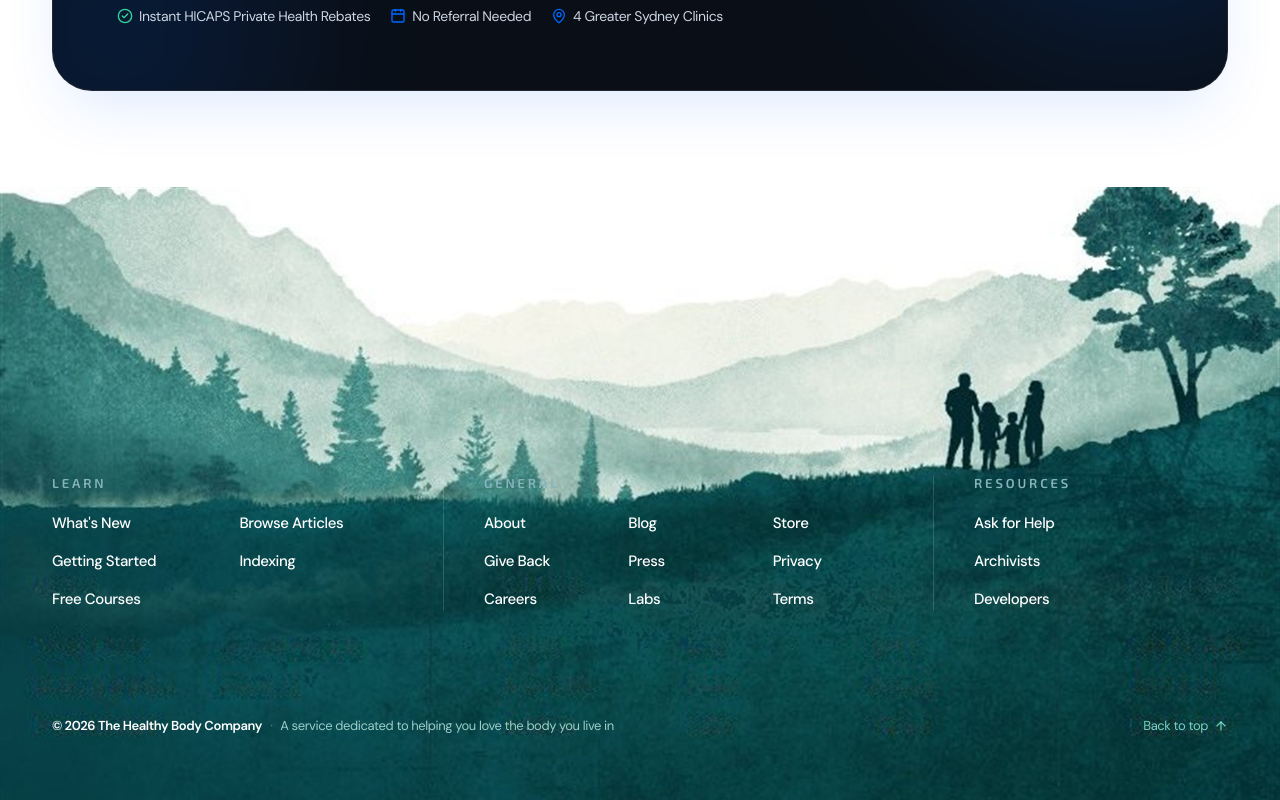
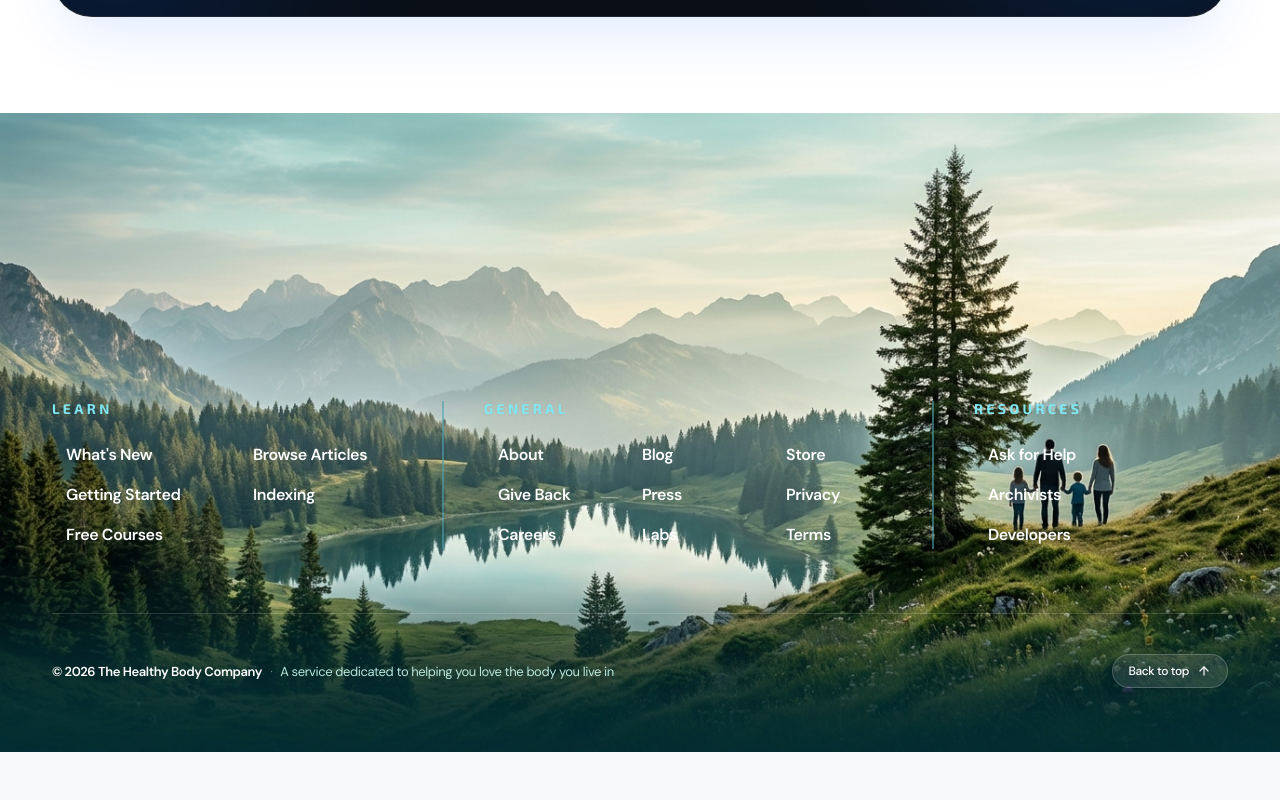
Before and after one commit to Dark-97o/JobGen-HealthyBody, a React (Vite) app: page / in a window 1280 px wide. Shown: the part 8409-9209 px from the top of the page. After the commit the page ends 9161 px from the top, so only its background shows below. Built offline with nearby package versions, Linux system fonts and the light colour scheme.

Commit message:
Upgrade footer background to realistic ultra-HD landscape, boost visibility of category dividers and buttons, remove pill badge and condense info line to one sentence on CTA card

```diff
--- a/src/components/CtaSection.tsx
+++ b/src/components/CtaSection.tsx
@@ -1,5 +1,5 @@
 import React from 'react';
-import { ArrowUpRight, Calendar, CheckCircle2, MapPin, Phone, Sparkles } from 'lucide-react';
+import { ArrowUpRight, Calendar, CheckCircle2, MapPin, Phone } from 'lucide-react';
 
 interface CtaSectionProps {
   onOpenBooking: () => void;
@@ -17,17 +17,12 @@ export const CtaSection: React.FC<CtaSectionProps> = ({ onOpenBooking }) => {
           <div className="relative z-10 flex flex-col lg:flex-row lg:items-center justify-between gap-10">
             {/* Left Content */}
             <div className="space-y-4 max-w-2xl">
-              <div className="inline-flex items-center gap-2 px-3.5 py-1.5 rounded-full bg-white/10 border border-white/15 text-xs font-semibold uppercase tracking-wider text-healis-blue">
-                <Sparkles className="w-3.5 h-3.5" />
-                <span>Start Your Recovery</span>
-              </div>
-
               <h3 className="font-exo text-3xl sm:text-4xl lg:text-5xl font-bold tracking-tight text-white leading-[1.12]">
                 Ready to move <span className="text-healis-blue">pain-free?</span>
               </h3>
 
               <p className="text-base sm:text-lg text-slate-300 font-normal leading-relaxed">
-                Reserve your comprehensive 45-minute assessment with our Sydney physiotherapists. Same-week appointments available across Penrith, Caringbah, Jordan Springs, and Mount Annan.
+                45-minute 1-on-1 physio assessments with same-week appointments across 4 Sydney clinics.
               </p>
 
               {/* Quick Trust Highlights */}
--- a/src/components/Footer.tsx
+++ b/src/components/Footer.tsx
@@ -26,23 +26,24 @@ export const Footer: React.FC<FooterProps> = ({ onSelectTab, onOpenBooking }) =>
 
       {/* Content Container */}
       <div className="relative z-10 max-w-[1240px] mx-auto px-6 sm:px-8 space-y-12 sm:space-y-16">
-        {/* Navigation Columns Grid matching the attached image */}
+        {/* Navigation Columns Grid with High-Visibility Lines & Interactive Buttons */}
         <div className="grid grid-cols-1 md:grid-cols-12 gap-8 lg:gap-0">
           {/* 1. LEARN (2 Sub-Columns) */}
-          <div className="md:col-span-12 lg:col-span-4 lg:pr-10 lg:border-r lg:border-white/15">
-            <h3 className="text-xs sm:text-[13px] font-semibold uppercase tracking-[0.22em] text-[#86B4BC] mb-5">
+          <div className="md:col-span-12 lg:col-span-4 lg:pr-10 lg:border-r-2 lg:border-[#4EA3B0]/60">
+            <h3 className="text-xs sm:text-[14px] font-bold uppercase tracking-[0.24em] text-[#7FE7F3] mb-6 drop-shadow-sm">
               LEARN
             </h3>
-            <div className="grid grid-cols-2 gap-x-6 gap-y-3.5">
+            <div className="grid grid-cols-2 gap-x-6 gap-y-4">
               <div>
-                <ul className="space-y-3.5">
+                <ul className="space-y-3">
                   <li>
                     <button
                       type="button"
                       onClick={() => navigate('blog')}
-                      className="text-white hover:text-[#A6E0E9] font-medium text-[14px] sm:text-[15px] transition-colors text-left"
+                      className="group flex items-center gap-2 text-white hover:text-[#5CE1E6] font-semibold text-[15px] sm:text-[16px] transition-all duration-200 hover:translate-x-1 text-left py-0.5"
                     >
-                      What's New
+                      <span className="w-1.5 h-1.5 rounded-full bg-[#5CE1E6] opacity-0 group-hover:opacity-100 transition-opacity" />
+                      <span>What's New</span>
                     </button>
                   </li>
                   <li>
@@ -52,9 +53,10 @@ export const Footer: React.FC<FooterProps> = ({ onSelectTab, onOpenBooking }) =>
                         if (onOpenBooking) onOpenBooking();
                         else navigate('services');
                       }}
-                      className="text-white hover:text-[#A6E0E9] font-medium text-[14px] sm:text-[15px] transition-colors text-left"
+                      className="group flex items-center gap-2 text-white hover:text-[#5CE1E6] font-semibold text-[15px] sm:text-[16px] transition-all duration-200 hover:translate-x-1 text-left py-0.5"
                     >
-                      Getting Started
+                      <span className="w-1.5 h-1.5 rounded-full bg-[#5CE1E6] opacity-0 group-hover:opacity-100 transition-opacity" />
+                      <span>Getting Started</span>
                     </button>
                   </li>
                   <li>
@@ -64,31 +66,34 @@ export const Footer: React.FC<FooterProps> = ({ onSelectTab, onOpenBooking }) =>
                         if (onOpenBooking) onOpenBooking();
                         else navigate('services');
                       }}
-                      className="text-white hover:text-[#A6E0E9] font-medium text-[14px] sm:text-[15px] transition-colors text-left"
+                      className="group flex items-center gap-2 text-white hover:text-[#5CE1E6] font-semibold text-[15px] sm:text-[16px] transition-all duration-200 hover:translate-x-1 text-left py-0.5"
                     >
-                      Free Courses
+                      <span className="w-1.5 h-1.5 rounded-full bg-[#5CE1E6] opacity-0 group-hover:opacity-100 transition-opacity" />
+                      <span>Free Courses</span>
                     </button>
                   </li>
                 </ul>
               </div>
               <div>
-                <ul className="space-y-3.5">
+                <ul className="space-y-3">
                   <li>
                     <button
                       type="button"
                       onClick={() => navigate('blog')}
-                      className="text-white hover:text-[#A6E0E9] font-medium text-[14px] sm:text-[15px] transition-colors text-left"
+                      className="group flex items-center gap-2 text-white hover:text-[#5CE1E6] font-semibold text-[15px] sm:text-[16px] transition-all duration-200 hover:translate-x-1 text-left py-0.5"
                     >
-                      Browse Articles
+                      <span className="w-1.5 h-1.5 rounded-full bg-[#5CE1E6] opacity-0 group-hover:opacity-100 transition-opacity" />
+                      <span>Browse Articles</span>
                     </button>
                   </li>
                   <li>
                     <button
                       type="button"
                       onClick={() => navigate('services')}
-                      className="text-white hover:text-[#A6E0E9] font-medium text-[14px] sm:text-[15px] transition-colors text-left"
+                      className="group flex items-center gap-2 text-white hover:text-[#5CE1E6] font-semibold text-[15px] sm:text-[16px] transition-all duration-200 hover:translate-x-1 text-left py-0.5"
                     >
-                      Indexing
+                      <span className="w-1.5 h-1.5 rounded-full bg-[#5CE1E6] opacity-0 group-hover:opacity-100 transition-opacity" />
+                      <span>Indexing</span>
                     </button>
                   </li>
                 </ul>
@@ -97,100 +102,109 @@ export const Footer: React.FC<FooterProps> = ({ onSelectTab, onOpenBooking }) =>
           </div>
 
           {/* 2. GENERAL (3 Sub-Columns) */}
-          <div className="md:col-span-12 lg:col-span-5 lg:px-10 lg:border-r lg:border-white/15">
-            <h3 className="text-xs sm:text-[13px] font-semibold uppercase tracking-[0.22em] text-[#86B4BC] mb-5">
+          <div className="md:col-span-12 lg:col-span-5 lg:px-10 lg:border-r-2 lg:border-[#4EA3B0]/60">
+            <h3 className="text-xs sm:text-[14px] font-bold uppercase tracking-[0.24em] text-[#7FE7F3] mb-6 drop-shadow-sm">
               GENERAL
             </h3>
-            <div className="grid grid-cols-3 gap-x-6 gap-y-3.5">
+            <div className="grid grid-cols-3 gap-x-6 gap-y-4">
               <div>
-                <ul className="space-y-3.5">
+                <ul className="space-y-3">
                   <li>
                     <button
                       type="button"
                       onClick={() => navigate('about')}
-                      className="text-white hover:text-[#A6E0E9] font-medium text-[14px] sm:text-[15px] transition-colors text-left"
+                      className="group flex items-center gap-2 text-white hover:text-[#5CE1E6] font-semibold text-[15px] sm:text-[16px] transition-all duration-200 hover:translate-x-1 text-left py-0.5"
                     >
-                      About
+                      <span className="w-1.5 h-1.5 rounded-full bg-[#5CE1E6] opacity-0 group-hover:opacity-100 transition-opacity" />
+                      <span>About</span>
                     </button>
                   </li>
                   <li>
                     <button
                       type="button"
                       onClick={() => navigate('services')}
-                      className="text-white hover:text-[#A6E0E9] font-medium text-[14px] sm:text-[15px] transition-colors text-left"
+                      className="group flex items-center gap-2 text-white hover:text-[#5CE1E6] font-semibold text-[15px] sm:text-[16px] transition-all duration-200 hover:translate-x-1 text-left py-0.5"
                     >
-                      Give Back
+                      <span className="w-1.5 h-1.5 rounded-full bg-[#5CE1E6] opacity-0 group-hover:opacity-100 transition-opacity" />
+                      <span>Give Back</span>
                     </button>
                   </li>
                   <li>
                     <button
                       type="button"
                       onClick={() => navigate('careers')}
-                      className="text-white hover:text-[#A6E0E9] font-medium text-[14px] sm:text-[15px] transition-colors text-left"
+                      className="group flex items-center gap-2 text-white hover:text-[#5CE1E6] font-semibold text-[15px] sm:text-[16px] transition-all duration-200 hover:translate-x-1 text-left py-0.5"
                     >
-                      Careers
+                      <span className="w-1.5 h-1.5 rounded-full bg-[#5CE1E6] opacity-0 group-hover:opacity-100 transition-opacity" />
+                      <span>Careers</span>
                     </button>
                   </li>
                 </ul>
               </div>
               <div>
-                <ul className="space-y-3.5">
+                <ul className="space-y-3">
                   <li>
                     <button
                       type="button"
                       onClick={() => navigate('blog')}
-                      className="text-white hover:text-[#A6E0E9] font-medium text-[14px] sm:text-[15px] transition-colors text-left"
+                      className="group flex items-center gap-2 text-white hover:text-[#5CE1E6] font-semibold text-[15px] sm:text-[16px] transition-all duration-200 hover:translate-x-1 text-left py-0.5"
                     >
-                      Blog
+                      <span className="w-1.5 h-1.5 rounded-full bg-[#5CE1E6] opacity-0 group-hover:opacity-100 transition-opacity" />
+                      <span>Blog</span>
                     </button>
                   </li>
                   <li>
                     <button
                       type="button"
                       onClick={() => navigate('locations')}
-                      className="text-white hover:text-[#A6E0E9] font-medium text-[14px] sm:text-[15px] transition-colors text-left"
+                      className="group flex items-center gap-2 text-white hover:text-[#5CE1E6] font-semibold text-[15px] sm:text-[16px] transition-all duration-200 hover:translate-x-1 text-left py-0.5"
                     >
-                      Press
+                      <span className="w-1.5 h-1.5 rounded-full bg-[#5CE1E6] opacity-0 group-hover:opacity-100 transition-opacity" />
+                      <span>Press</span>
                     </button>
                   </li>
                   <li>
                     <button
                       type="button"
                       onClick={() => navigate('team')}
-                      className="text-white hover:text-[#A6E0E9] font-medium text-[14px] sm:text-[15px] transition-colors text-left"
+                      className="group flex items-center gap-2 text-white hover:text-[#5CE1E6] font-semibold text-[15px] sm:text-[16px] transition-all duration-200 hover:translate-x-1 text-left py-0.5"
                     >
-                      Labs
+                      <span className="w-1.5 h-1.5 rounded-full bg-[#5CE1E6] opacity-0 group-hover:opacity-100 transition-opacity" />
+                      <span>Labs</span>
                     </button>
                   </li>
                 </ul>
               </div>
               <div>
-                <ul className="space-y-3.5">
+                <ul className="space-y-3">
                   <li>
                     <button
                       type="button"
                       onClick={() => navigate('locations')}
-                      className="text-white hover:text-[#A6E0E9] font-medium text-[14px] sm:text-[15px] transition-colors text-left"
+                      className="group flex items-center gap-2 text-white hover:text-[#5CE1E6] font-semibold text-[15px] sm:text-[16px] transition-all duration-200 hover:translate-x-1 text-left py-0.5"
                     >
-                      Store
+                      <span className="w-1.5 h-1.5 rounded-full bg-[#5CE1E6] opacity-0 group-hover:opacity-100 transition-opacity" />
+                      <span>Store</span>
                     </button>
                   </li>
                   <li>
                     <button
                       type="button"
                       onClick={() => navigate('about')}
-                      className="text-white hover:text-[#A6E0E9] font-medium text-[14px] sm:text-[15px] transition-colors text-left"
+                      className="group flex items-center gap-2 text-white hover:text-[#5CE1E6] font-semibold text-[15px] sm:text-[16px] transition-all duration-200 hover:translate-x-1 text-left py-0.5"
                     >
-                      Privacy
+                      <span className="w-1.5 h-1.5 rounded-full bg-[#5CE1E6] opacity-0 group-hover:opacity-100 transition-opacity" />
+                      <span>Privacy</span>
                     </button>
                   </li>
                   <li>
                     <button
                       type="button"
                       onClick={() => navigate('faqs')}
-                      className="text-white hover:text-[#A6E0E9] font-medium text-[14px] sm:text-[15px] transition-colors text-left"
+                      className="group flex items-center gap-2 text-white hover:text-[#5CE1E6] font-semibold text-[15px] sm:text-[16px] transition-all duration-200 hover:translate-x-1 text-left py-0.5"
                     >
-                      Terms
+                      <span className="w-1.5 h-1.5 rounded-full bg-[#5CE1E6] opacity-0 group-hover:opacity-100 transition-opacity" />
+                      <span>Terms</span>
                     </button>
                   </li>
                 </ul>
@@ -200,10 +214,10 @@ export const Footer: React.FC<FooterProps> = ({ onSelectTab, onOpenBooking }) =>
 
           {/* 3. RESOURCES (1 Sub-Column) */}
           <div className="md:col-span-12 lg:col-span-3 lg:pl-10">
-            <h3 className="text-xs sm:text-[13px] font-semibold uppercase tracking-[0.22em] text-[#86B4BC] mb-5">
+            <h3 className="text-xs sm:text-[14px] font-bold uppercase tracking-[0.24em] text-[#7FE7F3] mb-6 drop-shadow-sm">
               RESOURCES
             </h3>
-            <ul className="space-y-3.5">
+            <ul className="space-y-3">
               <li>
                 <button
                   type="button"
@@ -211,45 +225,48 @@ export const Footer: React.FC<FooterProps> = ({ onSelectTab, onOpenBooking }) =>
                     if (onOpenBooking) onOpenBooking();
                     else navigate('locations');
                   }}
-                  className="text-white hover:text-[#A6E0E9] font-medium text-[14px] sm:text-[15px] transition-colors text-left"
+                  className="group flex items-center gap-2 text-white hover:text-[#5CE1E6] font-semibold text-[15px] sm:text-[16px] transition-all duration-200 hover:translate-x-1 text-left py-0.5"
                 >
-                  Ask for Help
+                  <span className="w-1.5 h-1.5 rounded-full bg-[#5CE1E6] opacity-0 group-hover:opacity-100 transition-opacity" />
+                  <span>Ask for Help</span>
                 </button>
               </li>
               <li>
                 <button
                   type="button"
                   onClick={() => navigate('team')}
-                  className="text-white hover:text-[#A6E0E9] font-medium text-[14px] sm:text-[15px] transition-colors text-left"
+                  className="group flex items-center gap-2 text-white hover:text-[#5CE1E6] font-semibold text-[15px] sm:text-[16px] transition-all duration-200 hover:translate-x-1 text-left py-0.5"
                 >
-                  Archivists
+                  <span className="w-1.5 h-1.5 rounded-full bg-[#5CE1E6] opacity-0 group-hover:opacity-100 transition-opacity" />
+                  <span>Archivists</span>
                 </button>
               </li>
               <li>
                 <button
                   type="button"
                   onClick={() => navigate('careers')}
-                  className="text-white hover:text-[#A6E0E9] font-medium text-[14px] sm:text-[15px] transition-colors text-left"
+                  className="group flex items-center gap-2 text-white hover:text-[#5CE1E6] font-semibold text-[15px] sm:text-[16px] transition-all duration-200 hover:translate-x-1 text-left py-0.5"
                 >
-                  Developers
+                  <span className="w-1.5 h-1.5 rounded-full bg-[#5CE1E6] opacity-0 group-hover:opacity-100 transition-opacity" />
+                  <span>Developers</span>
                 </button>
               </li>
             </ul>
           </div>
         </div>
 
-        {/* Bottom Copyright & Attribution Bar matching the image */}
-        <div className="pt-8 sm:pt-10 flex flex-col sm:flex-row items-start sm:items-center justify-between gap-4 text-xs sm:text-[13px] text-teal-100/75">
+        {/* Bottom Copyright & Attribution Bar */}
+        <div className="pt-8 sm:pt-10 border-t border-white/15 flex flex-col sm:flex-row items-start sm:items-center justify-between gap-4 text-xs sm:text-[13px] text-teal-100/90">
           <p className="leading-relaxed">
             <span className="font-semibold text-white">© 2026 The Healthy Body Company</span>
-            <span className="mx-2 text-teal-200/40">·</span>
+            <span className="mx-2 text-teal-200/50">·</span>
             <span>A service dedicated to helping you love the body you live in</span>
           </p>
 
           <button
             type="button"
             onClick={scrollToTop}
-            className="inline-flex items-center gap-1.5 text-teal-200/80 hover:text-white transition-colors"
+            className="inline-flex items-center gap-2 px-4 py-2 rounded-full bg-white/10 hover:bg-white/20 border border-white/20 text-white font-medium text-xs transition-all shadow-sm"
           >
             <span>Back to top</span>
             <ArrowUp className="w-3.5 h-3.5" />
```
Also changed, not shown: public/images/footer-landscape-hd.jpg.
